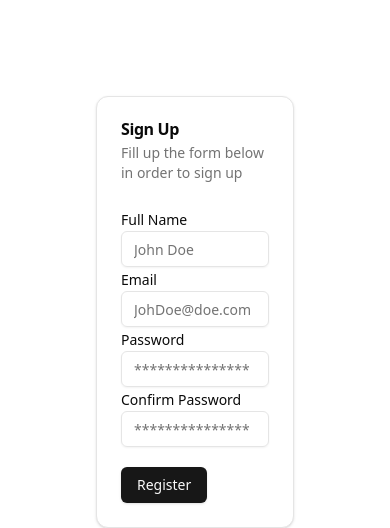
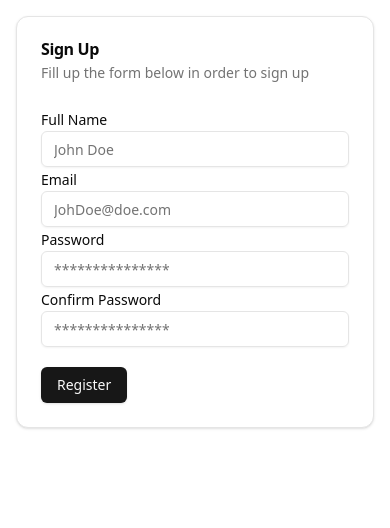
Before and after one commit to Ni9Logic/BlogsApp, a Next.js app: page /Register in a window 390 px wide. Shown: the top 528 px of the page. Built offline with nearby package versions, Linux system fonts and the light colour scheme; no server answers.

Commit message:
Further Updates

```diff
--- a/app/Blog/[PostId]/page.tsx
+++ b/app/Blog/[PostId]/page.tsx
@@ -37,7 +37,7 @@
         <CardHeader>
           <CardTitle>
             <h1 className="text-4xl font-bold">{post.title}</h1>
-            <div className="flex md:flex-row flex-col gap-4 mt-2">
+            <div className="flex md:flex-row flex-col gap-4 mt-2">1
               <p className="text-gray-600">By {post.author}</p>
               <Badge variant={"outline"} className="flex justify-center text-center">{post.category}</Badge>
               <p className="text-gray-600">
--- a/app/Login/page.tsx
+++ b/app/Login/page.tsx
@@ -6,7 +6,7 @@
 
 export default function page() {
   return (
-    <div className="p-24">
+    <div className="md:p-24 p-4">
       <LoginForm />
     </div>
   );
--- a/app/Publish/components/Publish.tsx
+++ b/app/Publish/components/Publish.tsx
@@ -101,7 +101,7 @@
   };
 
   return (
-    <div className="p-24">
+    <div className="md:p-24 p-4">
       <Card>
         <CardHeader>
           <CardTitle>Publish A Post</CardTitle>
--- a/app/Register/page.tsx
+++ b/app/Register/page.tsx
@@ -9,7 +9,7 @@
 
 export default function page() {
   return (
-    <div className="p-24">
+    <div className="md:p-24 p-4">
       <Card>
         <CardHeader>
           <CardTitle>Sign Up</CardTitle>
```
